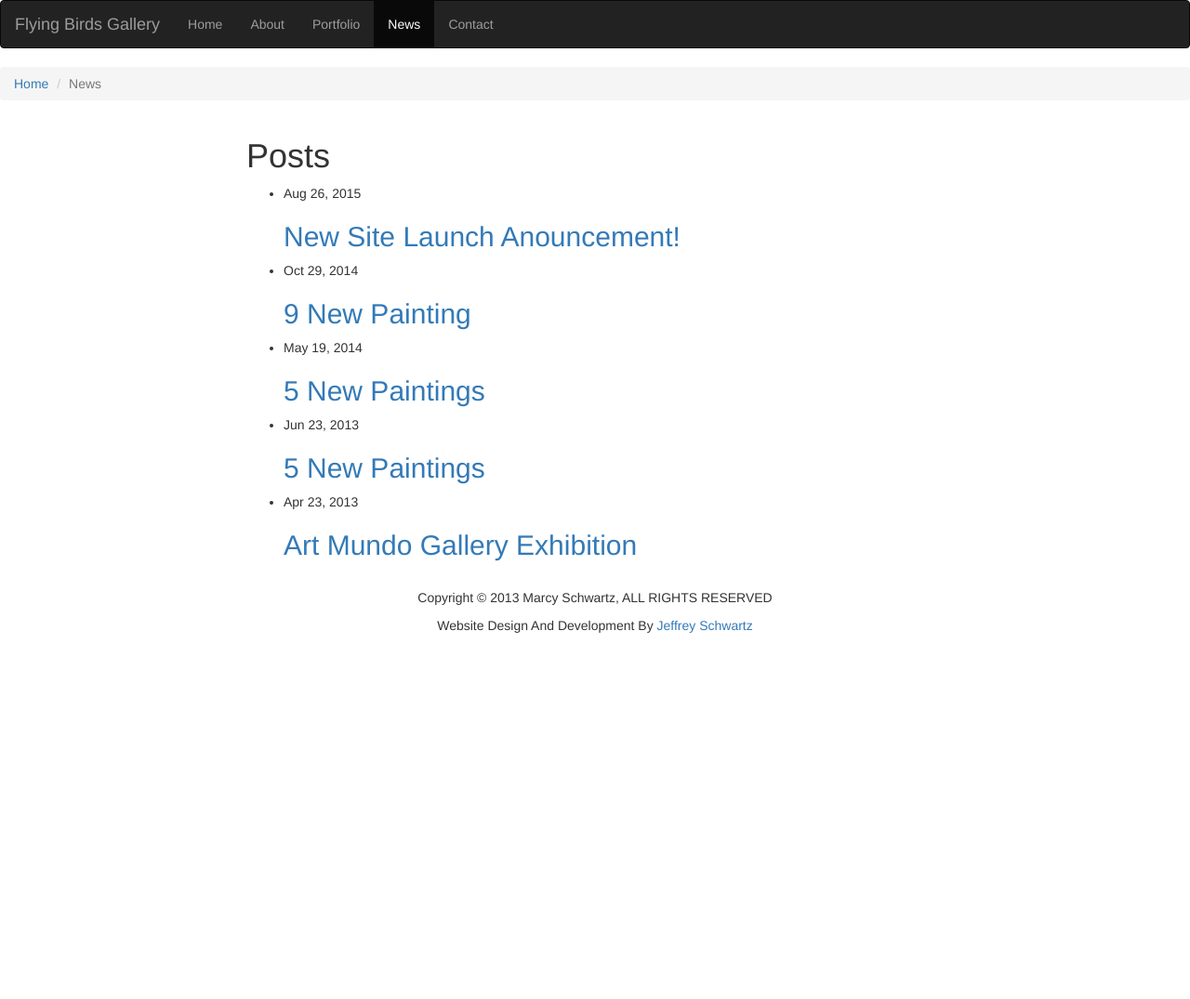
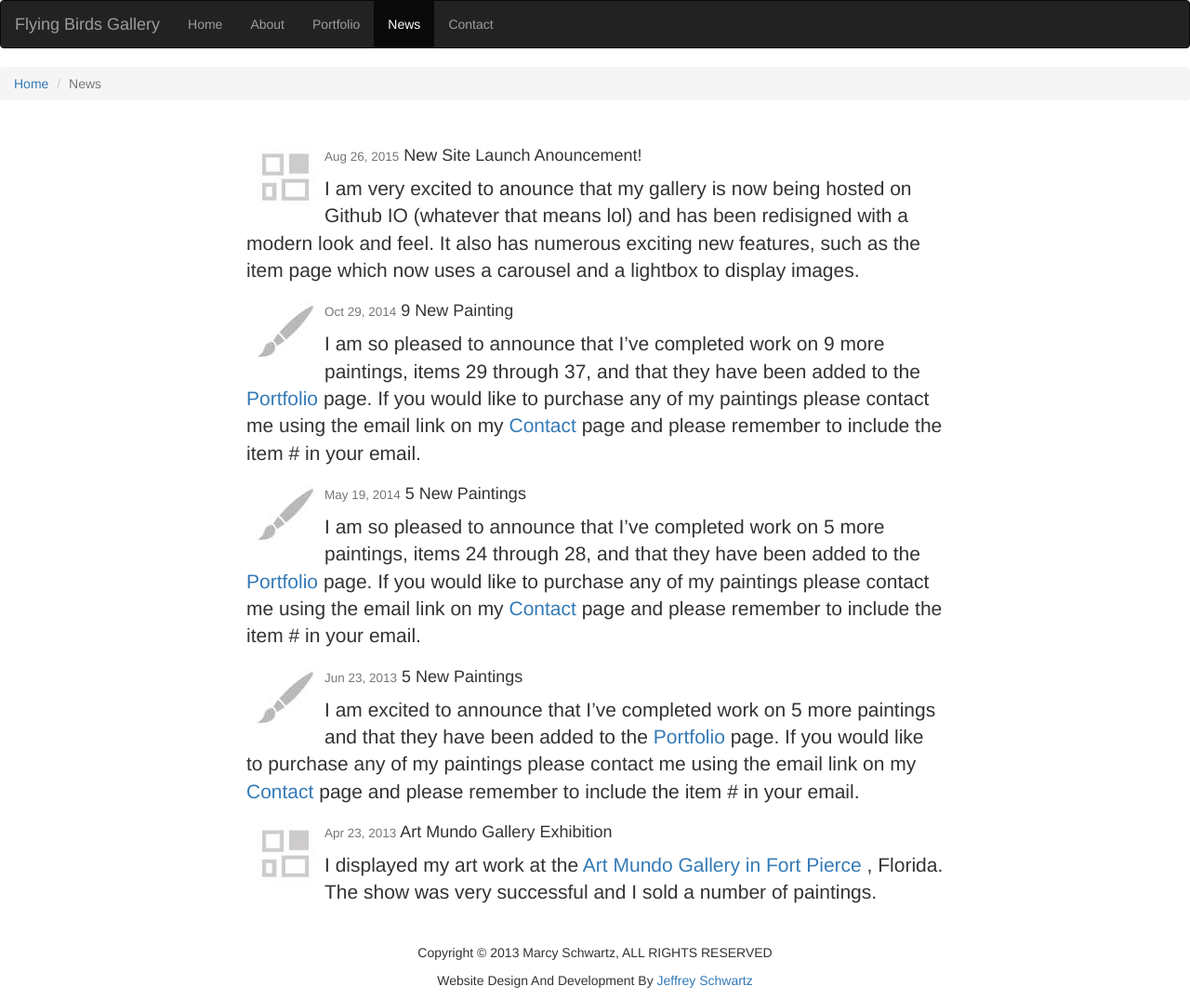
Before and after one commit to flyingbirdsgallery/flyingbirdsgallery.github.io, a Jekyll site: the page built from news.html, in a window 1280 px wide. Shown: the whole page at 93% size. Built offline with Jekyll 4.4.1, drawn with Linux system fonts in a browser that asks for light colours; before the commit the page ends 900 px from its top, so only the background shows below that.

Commit message:
All news items are now displayed on the same page.

```diff
--- a/about.html
+++ b/about.html
@@ -4,6 +4,7 @@ title: About
 ---
 
 <div class="container">
+    <h1 class="text-center text-hide">About</h1>
     <div class="row">
         <div class="col-md-8 col-md-offset-2">
             <article class="bio">
--- a/contact.html
+++ b/contact.html
@@ -4,6 +4,7 @@ title: Contact
 ---
 
 <div class="container">
+    <h1 class="text-center text-hide">Contact</h1>
     <div class="row">
         <div class="col-md-8 col-md-offset-2">
             <article class="contact">
--- a/item.html
+++ b/item.html
@@ -4,6 +4,7 @@ title: Item
 ---
 
 <div class="container">
+    <h1 class="text-center text-hide">Item</h1>
     <div id="carousel" class="carousel slide" data-ride="carousel">
         <!-- Indicators -->
         <!-- <ol class="carousel-indicators">
--- a/news.html
+++ b/news.html
@@ -6,17 +6,14 @@ title: News
 <div class="container">
     <div class="row">
         <div class="col-md-8 col-md-offset-2">
-        <h1>Posts</h1>
-            <ul>
-                {% for post in site.posts %}
-                <li>
-                    <span>{{ post.date | date: "%b %-d, %Y" }}</span>
-                    <h2>
-                        <a href="{{ post.url | prepend: site.baseurl }}">{{ post.title }}</a>
-                    </h2>
-                </li>
-                {% endfor %}
-            </ul>
+        <h1 class="text-center text-hide">News</h1>
+        {% for post in site.posts %}
+        <article class="news">
+            <img src="{{ "/images/" | prepend: site.baseurl }}{{ post.img }}" width="64" height="64"/>
+                <h4><span class="small">{{ post.date | date: "%b %-d, %Y" }}</span> {{ post.title}} </h4>
+                {{ post.content }}
+        </article>
+        {% endfor %}
         </div>
     </div>
 <!-- <p class="rss-subscribe">subscribe <a href="{{ "/feed.xml" | prepend: site.baseurl }}">via RSS</a></p> -->
--- a/portfolio.html
+++ b/portfolio.html
@@ -4,6 +4,8 @@ title: Portfolio
 ---
 
 <div class="container">
+
+    <h1 class="text-center text-hide">Portfolio</h1>
 
     {% for img in site.data.image-data.items %}
         {% assign f= forloop.first %}
```
Also changed, not shown: _posts/2013-04-23-art-mundo-gallery-exhibition.md (+1 -1 lines).
